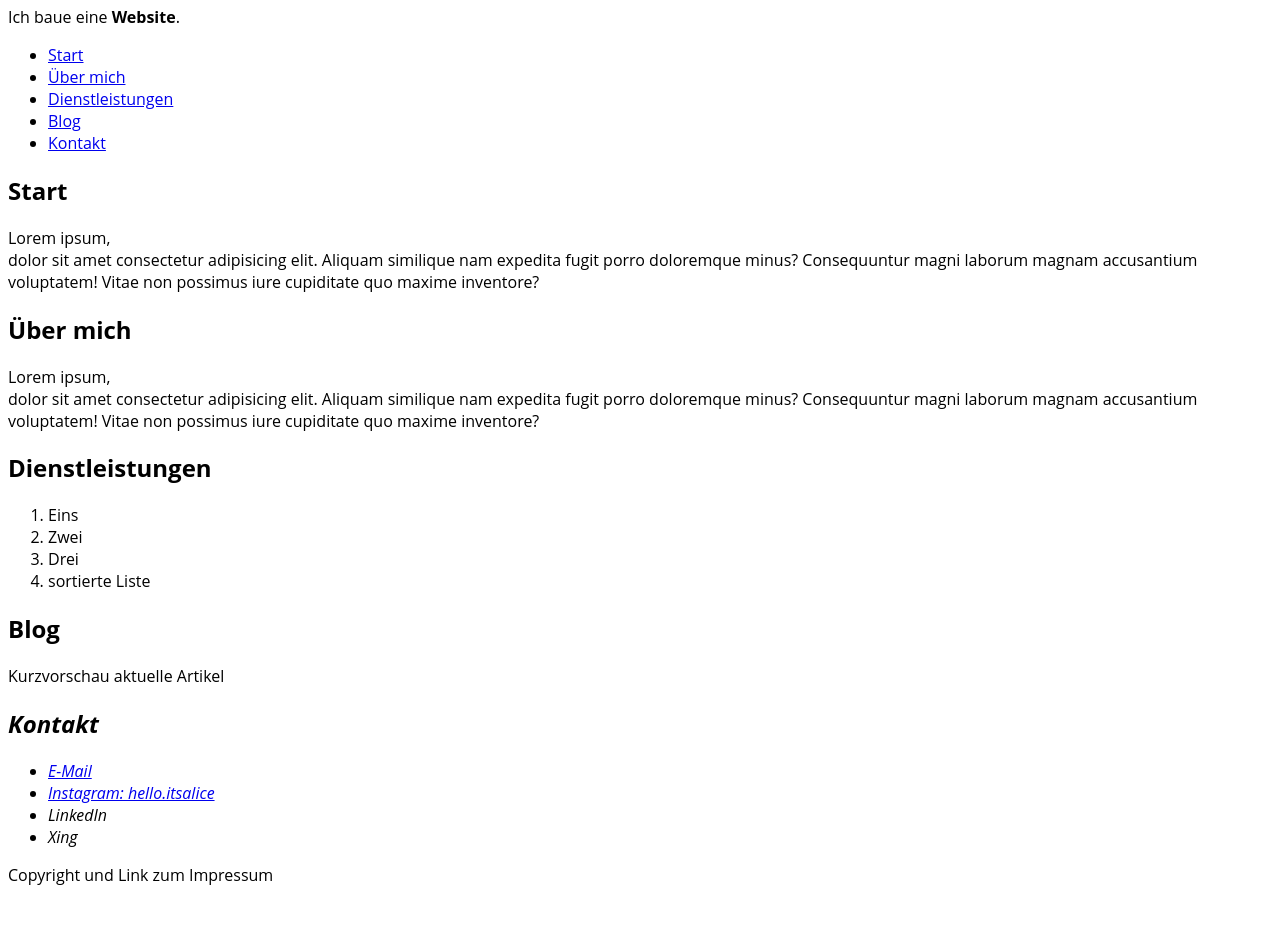
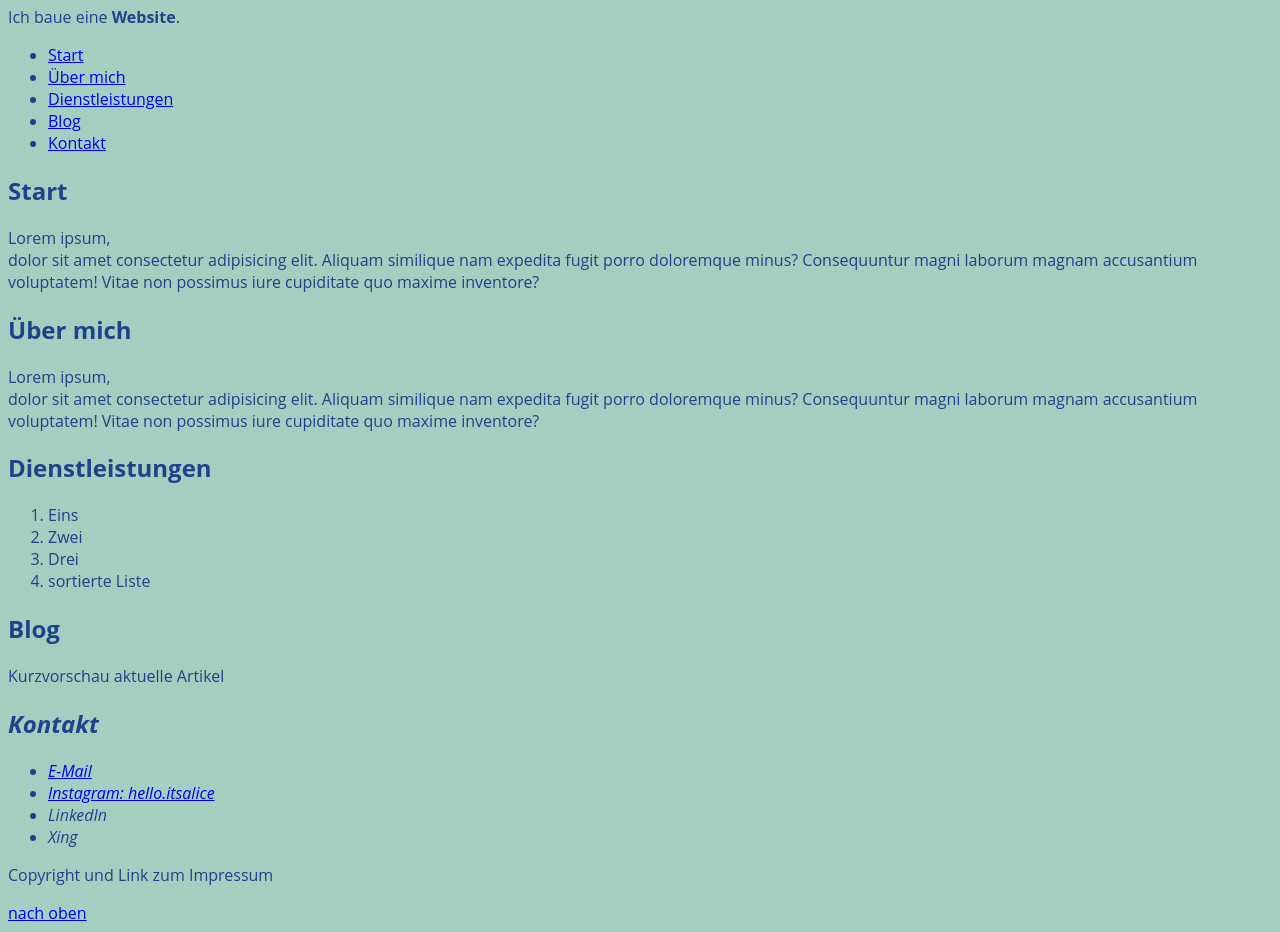
Before and after one commit to alicie232/personal-website, a plain HTML site: page index.html in a window 1280 px wide. Shown: the part 80-1012 px from the top of the page. Before the commit the page ends 982 px from the top, so only its background shows below. Drawn offline with Linux system fonts and the light colour scheme.

Commit message:
added styles

```diff
--- a/index.html
+++ b/index.html
@@ -72,5 +72,7 @@
       <p>Copyright und Link zum Impressum</p>
     </footer>
 
+    <a href="#">nach oben</a>
+
   </body>
 </html>
--- a/style.css
+++ b/style.css
@@ -1,3 +1,5 @@
 body {
   font-family: "Open Sans", sans-serif;
+  color: #1d438a;
+  background-color: #a5cec1;
 }
```
